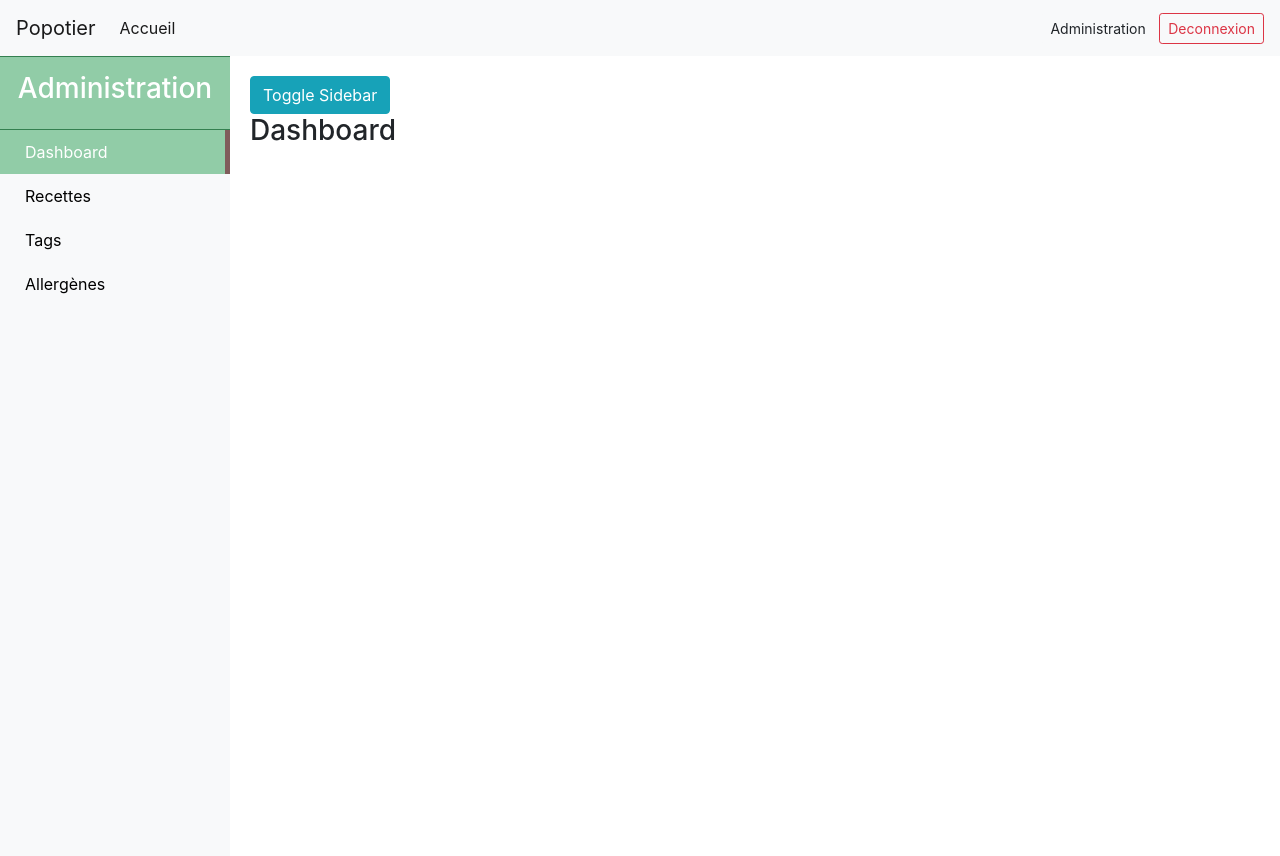
After one commit to TheTota/Popotier, a PHP site: page /admin/view/dashboard in a window 1280 px wide. The commit adds this page. Run offline with PHP 8.4, Linux system fonts and the light colour scheme; a user stored in the database is signed in; tables that the repository leaves empty hold one stand-in row (values such as "Sample post"); some libraries are stand-ins or nearby versions.

```diff
--- a/index.php
+++ b/index.php
@@ -34,11 +34,18 @@ if( preg_match('/^(\/user\/verify\/email\/)[^@ \t\r\n]+@[^@ \t\r\n]+\.[^@ \t\r\n
     $request = '/user/verify/email';
 }
 
-// For /recipe/view/:id
-if( preg_match('/^(\/recipe\/view\/)[0-9]+/', $request)){
+// For /recipe/summary/:id
+if( preg_match('/^(\/recipe\/summary\/)[0-9]+/', $request)){
     $splitRequest = explode('/', $request);
-    $recipe = $splitRequest[3];
-    $request = '/recipe/view/:id';
+    $recipeId = $splitRequest[3];
+    $request = '/recipe/summary/:id';
+}
+
+// For /recipe/validate/:id
+if( preg_match('/^(\/recipe\/validate\/)[0-9]+/', $request)){
+    $splitRequest = explode('/', $request);
+    $recipeId = $splitRequest[3];
+    $request = '/recipe/validate/:id';
 }
 
 // Routing
@@ -71,7 +78,8 @@ switch ($request) {
         UserController::emailVerify($email);
         break;
 
-    case '/admin/view':
+    case '/admin/view/dashboard':
+        adminGuard();
         AdminController::viewAction();
         break;
 
@@ -79,8 +87,12 @@ switch ($request) {
         AdminController::viewRecipesAction();
         break;
 
-    case '/recipe/view/:id':
-        RecipeController::viewAction($recipe);
+    case '/recipe/summary/:id':
+        RecipeController::summaryAction($recipeId);
+        break;
+
+    case '/recipe/validate/:id':
+        RecipeController::validateAction($recipeId);
         break;
 
     default:
@@ -88,3 +100,9 @@ switch ($request) {
         IndexController::pageNotFoundAction();
         break;
 }
+
+function adminGuard() {
+    if($_SESSION['role'] != 'admin'){
+        header('location: /home');
+    }
+}
--- a/public/css/admin/admin-page.css
+++ b/public/css/admin/admin-page.css
@@ -13,9 +13,8 @@
     min-width: 230px;
     max-width: 230px;
     min-height: 100vh;
-    padding-top: 25px;
-    background: #5B8068;
-    color: #fff;
+    color: #000;
+    background: #f8f9fa;
     transition: all 0.3s;
 }
 
@@ -40,15 +39,24 @@
 
 .sidebar-header {
     padding-bottom: 15px;
+    padding-top: 15px;
     text-align: center;
+    background: #91CCA7;
+    border-top: 1px solid #348050;
+    border-bottom: 1px solid #348050;
+    color: #fff;
 }
 
 #sidenav a:hover {
-    background: #5B8068;
+    background-position: left bottom;
+    color: #fff;
 }
 
 #sidenav a.active {
     border-right: 5px solid #805C5B;
+    background: #91CCA7;
+    color: #fff;
+    transition: none;
 }
 
 #sidenav a {
@@ -56,6 +64,9 @@
     padding: 10px 0;
     padding-left: 25px;
     text-decoration: none;
-    color: white;
-    background: #91CCA7;
+    color: #000;
+    background: linear-gradient(to right, #91CCA7 50%, #f8f9fa 50%);
+    background-size: 200% 100%;
+    background-position: right bottom;
+    transition: all .3s ease-out;
 }
--- a/public/css/admin/admin-recipe.css
+++ b/public/css/admin/admin-recipe.css
@@ -6,7 +6,3 @@
     margin: 52px 0 0 0;
     max-width: 600px;
 }
-
-img {
-    width: 100%;
-}
--- a/public/css/shared/shared.css
+++ b/public/css/shared/shared.css
@@ -9,3 +9,10 @@ strong-blur {
 .hide {
     display: none;
 }
+
+.width100 {
+    width: 100%;
+}
+.width80 {
+    width: 80%;
+}
--- /dev/null
+++ b/public/js/admin/admin-dashboard.js
@@ -0,0 +1,3 @@
+$( () => {
+    $('#dashboard').addClass('active');
+})
--- a/public/js/admin/admin-page.js
+++ b/public/js/admin/admin-page.js
@@ -4,4 +4,11 @@ $(() => {
         $('#sidenav').toggleClass('active');
     });
 
+
+
 });
+
+function setActive(element){
+    $('a').removeClass('active');
+    element.classList.add('active');
+}
--- a/src/controllers/AdminController.php
+++ b/src/controllers/AdminController.php
@@ -17,10 +17,8 @@ class AdminController
         $recipesToValidate = RecipeService::findAllThatNeedValidation();
 
         echo $twig->render(
-            'admin/admin-recipe.html.twig',
-            [
-                'recipesToValidate' => $recipesToValidate
-            ]);
+            'admin/admin-dashboard.html.twig'
+        );
 
     }
 
--- a/src/controllers/RecipeController.php
+++ b/src/controllers/RecipeController.php
@@ -2,16 +2,21 @@
 
 namespace Src\Controller;
 
+require_once 'src/services/UserService.php';
+require_once 'src/services/RecipeService.php';
 
 use Src\Services\RecipeService;
+use Src\Services\UserService;
 
 class RecipeController{
 
-    // Route: recipe/view/:id
-    public static function viewAction($recipe){
+    /**
+     * Route: /recipe/summary/:id
+     */
+    public static function summaryAction($recipeId){
         $twig = \Templater::getInstance()->getTwig();
 
-        $recipe = RecipeService::findById($recipe);
+        $recipe = RecipeService::findById($recipeId);
 
         echo $twig->render(
             'recipe/recipe-resume-template.twig',
@@ -20,4 +25,19 @@ class RecipeController{
             ]
         );
     }
+
+    /**
+     * Route: /recipe/validate/:id
+     */
+    public static function validateAction($recipeId){
+
+        $recipe = RecipeService::findById($recipeId);
+
+        $recipe->setValid(true);
+        $recipe->setAdmin(UserService::findByEmail($_SESSION['email']));
+
+        RecipeService::update($recipe);
+
+        echo true;
+    }
 }
--- a/src/services/LoginService.php
+++ b/src/services/LoginService.php
@@ -21,12 +21,14 @@ class LoginService
             if($email == 'defaultadmin@gmail.com' || $email == 'defaultuser@gmail.com') {
                 $_SESSION['alias'] = $res['pseudo'];
                 $_SESSION['role'] = ($res['id_role'] == '1')? 'admin' : 'user';
+                $_SESSION['email'] = $res['email'];
                 return true;
             }
 
             if(password_verify($password, $res['mot_de_passe'])){
                 $_SESSION['alias'] = $res['pseudo'];
                 $_SESSION['role'] = $res['role'];
+                $_SESSION['email'] = $res['email'];
                 return true;
             } else {
                 return false;
--- /dev/null
+++ b/src/views/templates/admin/admin-dashboard.html.twig
@@ -0,0 +1,10 @@
+{% extends 'admin/admin-page.html.twig' %}
+
+{% block scripts %}
+    {{ parent() }}
+    <script src="/public/js/admin/admin-dashboard.js"></script>
+{% endblock %}
+
+{% block admin_content %}
+    <h3>Dashboard</h3>
+{% endblock %}
--- a/src/views/templates/admin/admin-page.html.twig
+++ b/src/views/templates/admin/admin-page.html.twig
@@ -17,16 +17,16 @@
 
             <ul class="list-unstyled components">
                 <li>
-                    <a href="/admin/view" class="active">Dashboard</a>
-                </li>
-                <li class="active">
-                    <a href="/admin/view/recipes">Recettes</a>
+                    <a id="dashboard" href="/admin/view/dashboard" onclick="setActive(this)">Dashboard</a>
                 </li>
                 <li>
-                    <a href="#">Tags</a>
+                    <a id="recipe" href="/admin/view/recipes" onclick="setActive(this)">Recettes</a>
                 </li>
                 <li>
-                    <a href="#">Allergènes</a>
+                    <a id="tag" href="#" onclick="setActive(this)">Tags</a>
+                </li>
+                <li>
+                    <a id="allergy" href="#" onclick="setActive(this)">Allergènes</a>
                 </li>
             </ul>
         </nav>
@@ -37,7 +37,7 @@
             </button>
 
             {% block admin_content %}
-                <h3>DashBoard</h3>
+
             {% endblock %}
         </div>
     </div>
--- a/src/views/templates/admin/admin-recipe.html.twig
+++ b/src/views/templates/admin/admin-recipe.html.twig
@@ -31,8 +31,8 @@
                 <td>{{ recipe.creation_date | date('d/m/Y') }}</td>
                 <td>{{ recipe.type.label }}</td>
                 <td>
-                    <button class="btn btn-info">valider</button>
-                    <button class="btn btn-info" onclick="checkRecipe({{ recipe.id }})">voir</button>
+                    <button class="btn btn-info" onclick="validateRecipe({{ recipe.id }})">valider</button>
+                    <button class="btn btn-info" onclick="getRecipeSummary({{ recipe.id }})">voir</button>
                 </td>
             </tr>
         {% endfor %}
--- a/src/views/templates/layout/header.html.twig
+++ b/src/views/templates/layout/header.html.twig
@@ -15,7 +15,7 @@
             <div class="user-actions">
                 {% if session.alias %}
                     {% if session.role == 'admin' %}
-                        <a class="btn btn-light btn-sm" href="/admin/view">Administration</a>
+                        <a class="btn btn-light btn-sm" href="/admin/view/dashboard">Administration</a>
                         <a class="btn btn-outline-danger btn-sm" href="/logout">Deconnexion</a>
                     {% else %}
                         <a class="btn btn-light btn-sm" href="#">Profil</a>
```
Also changed, not shown: public/js/admin/admin-recipe.js (+30 -6 lines), src/services/RecipeService.php (+48 -10 lines), src/views/templates/recipe/recipe-resume-template.twig (+16 -3 lines).
